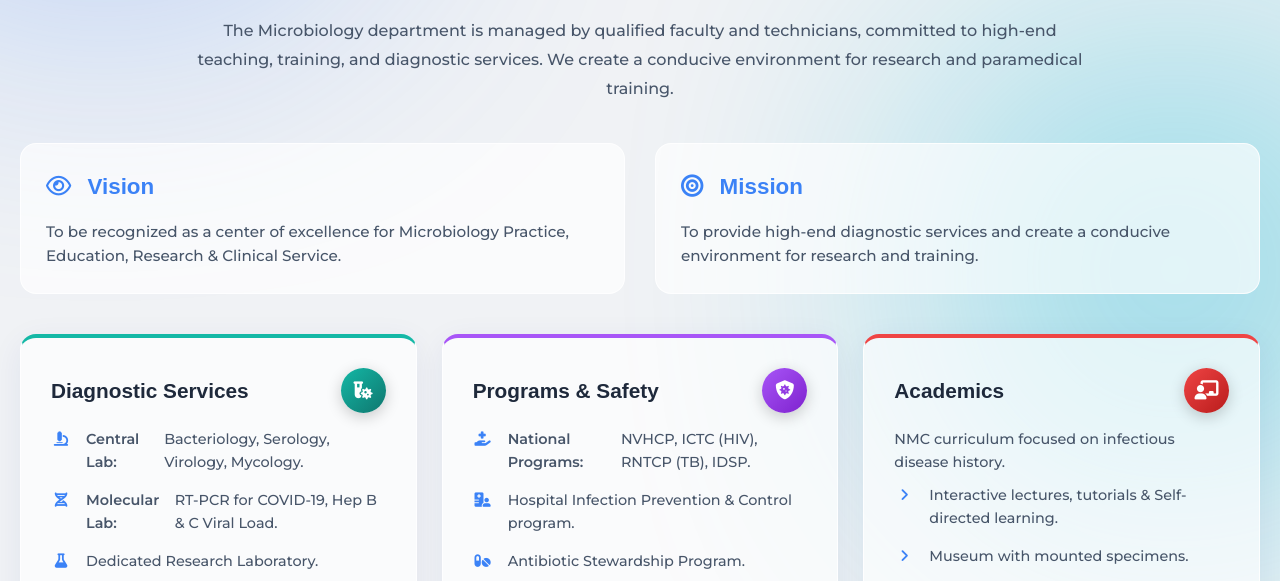
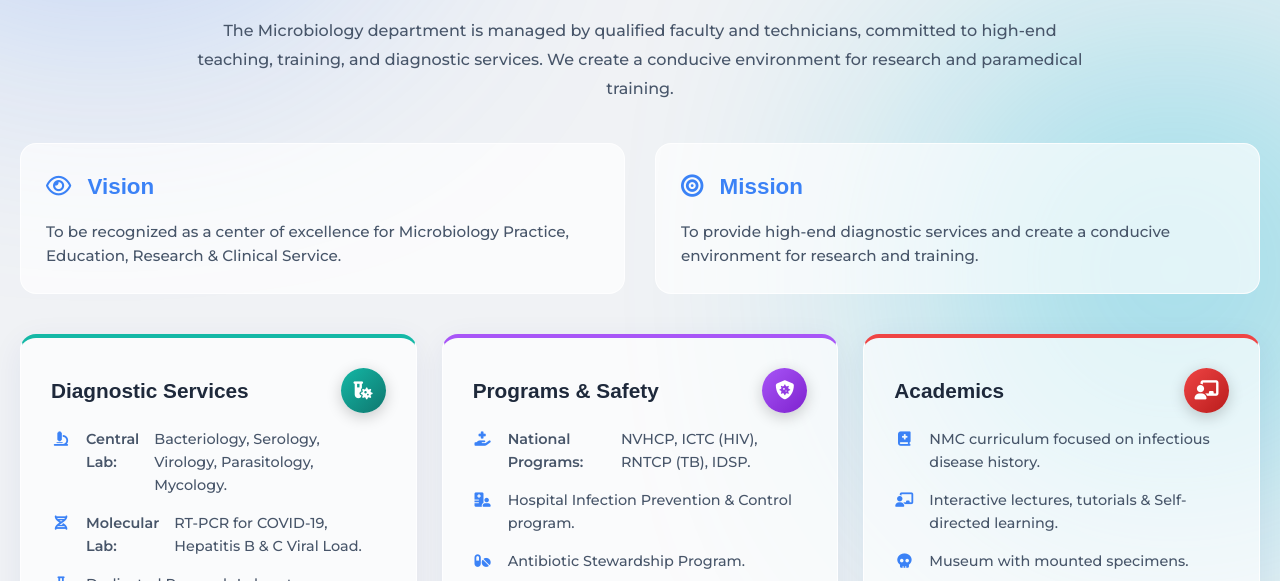
Before and after one commit to BMCRI/bmcri.github.io, a plain HTML site: page departments/microbiology/microbiology.html in a window 1280 px wide. Shown: the part 355-936 px from the top of the page. Drawn offline with Linux system fonts and the light colour scheme; files whose address does not match are found by name; a web font is replaced by a local one.

Commit message:
Update microbiology.html

```diff
--- a/departments/microbiology/microbiology.html
+++ b/departments/microbiology/microbiology.html
@@ -65,8 +65,9 @@
             </div>
             <ul class="info-list" style="margin-top: 0; width: 100%;">
               <li><i class="fa-solid fa-microscope"></i> <strong>Central Lab:</strong> Bacteriology, Serology, Virology,
-                Mycology.</li>
-              <li><i class="fa-solid fa-dna"></i> <strong>Molecular Lab:</strong> RT-PCR for COVID-19, Hep B & C Viral
+                Parasitology, Mycology.</li>
+              <li><i class="fa-solid fa-dna"></i> <strong>Molecular Lab:</strong> RT-PCR for COVID-19, Hepatitis B & C
+                Viral
                 Load.</li>
               <li><i class="fa-solid fa-flask"></i> Dedicated Research Laboratory.</li>
             </ul>
@@ -92,13 +93,12 @@
               <div class="icon-circle-bg red" style="width: 45px; height: 45px; font-size: 1.2rem;"><i
                   class="fa-solid fa-chalkboard-user"></i></div>
             </div>
-            <p style="font-size: 0.9rem; color: var(--text-secondary); margin-bottom: 10px;">
-              NMC curriculum focused on infectious disease history.
-            </p>
             <ul class="info-list" style="margin-top: 0; width: 100%;">
-              <li><i class="fa-solid fa-angle-right"></i> Interactive lectures, tutorials & Self-directed learning.</li>
-              <li><i class="fa-solid fa-angle-right"></i> Museum with mounted specimens.</li>
-              <li><i class="fa-solid fa-angle-right"></i> Departmental library (>100 books).</li>
+              <li><i class="fa-solid fa-book-medical"></i> NMC curriculum focused on infectious disease history.</li>
+              <li><i class="fa-solid fa-chalkboard-user"></i> Interactive lectures, tutorials & Self-directed learning.
+              </li>
+              <li><i class="fa-solid fa-skull"></i> Museum with mounted specimens.</li>
+              <li><i class="fa-solid fa-book-open"></i> Departmental library (>100 books).</li>
             </ul>
           </article>
 
```
